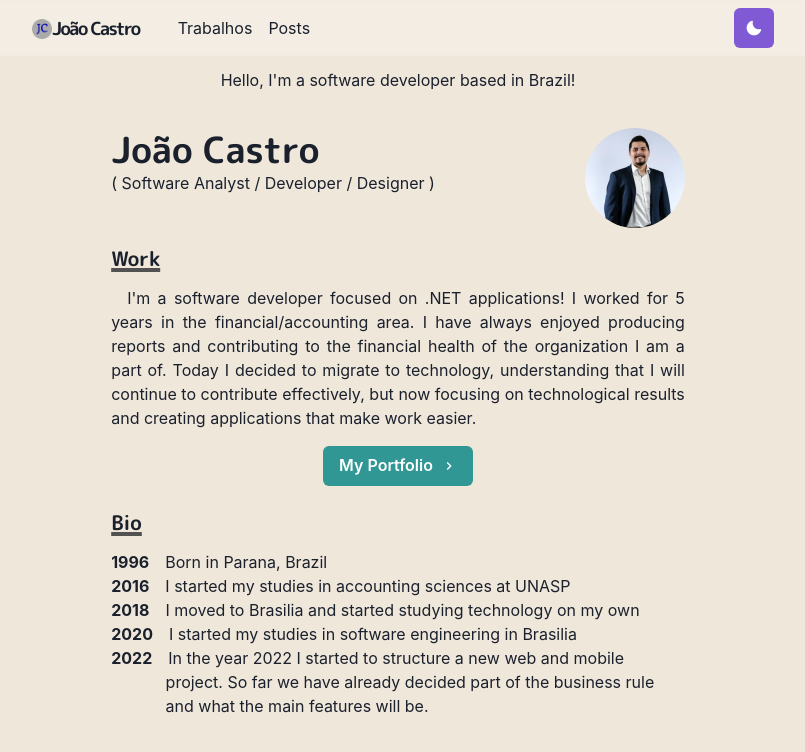
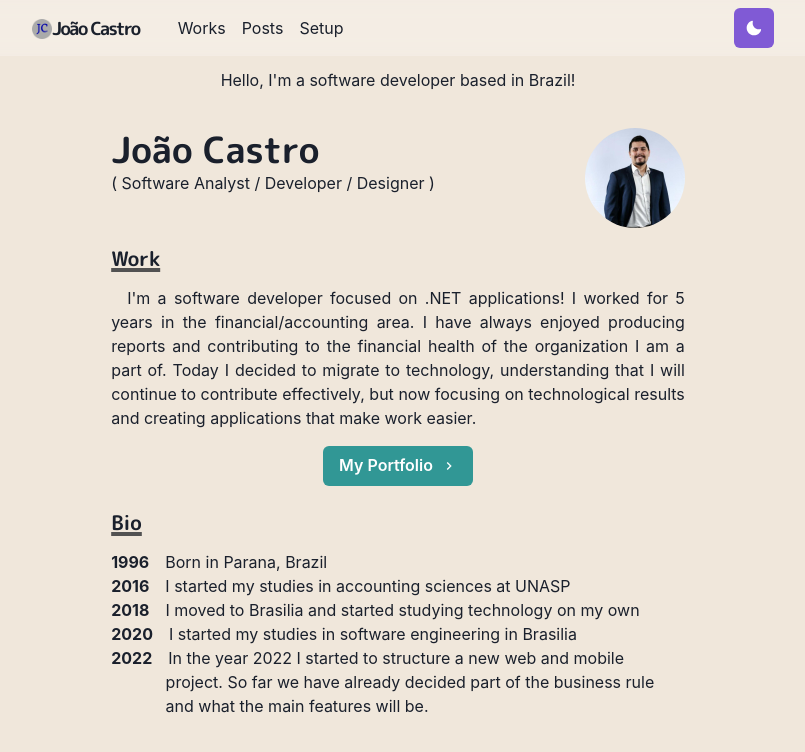
Before and after one commit to ocastrojoao/meusite, a Next.js app: page / in a window 1280 px wide. Shown: the top 752 px of the page, without its empty margins (242-1047 px from the left). Built offline with nearby package versions, Linux system fonts and the light colour scheme.

Commit message:
adicionei a página setup

```diff
--- a/components/navbar.js
+++ b/components/navbar.js
@@ -72,11 +72,15 @@ const Navbar = props => {
                     mt={{ base: 4, md: 0 }}
                 >
                     <LinkItem href="/works" path={path}>
-                        Trabalhos
+                        Works
 
                     </LinkItem>
                     <LinkItem href="/posts" path={path}>
                         Posts
+                    </LinkItem>
+
+                    <LinkItem href="/setup" path={path}>
+                        Setup
                     </LinkItem>
                 </Stack>
 
@@ -99,13 +103,18 @@ const Navbar = props => {
                                 </NextLink>
 
                                 <NextLink href="/works" passHref>
-                                    <MenuItem as={Link}>Trabalhos
+                                    <MenuItem as={Link}>Works
                                     </MenuItem>
                                 </NextLink>
 
 
                                 <NextLink href="/posts" passHref>
                                     <MenuItem as={Link}>Posts
+                                    </MenuItem>
+                                </NextLink>
+
+                                <NextLink href="/setup" passHref>
+                                    <MenuItem as={Link}>Setup
                                     </MenuItem>
                                 </NextLink>
 
```
